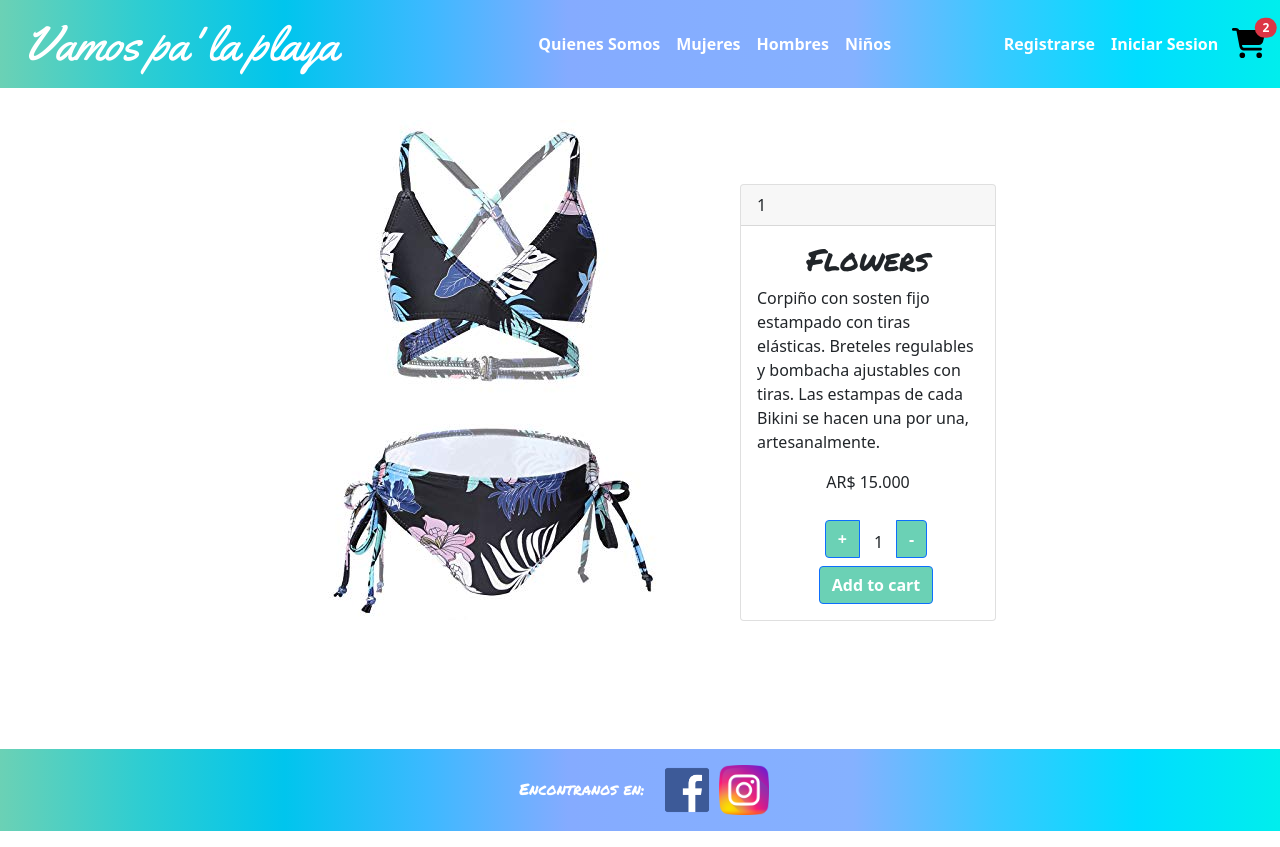
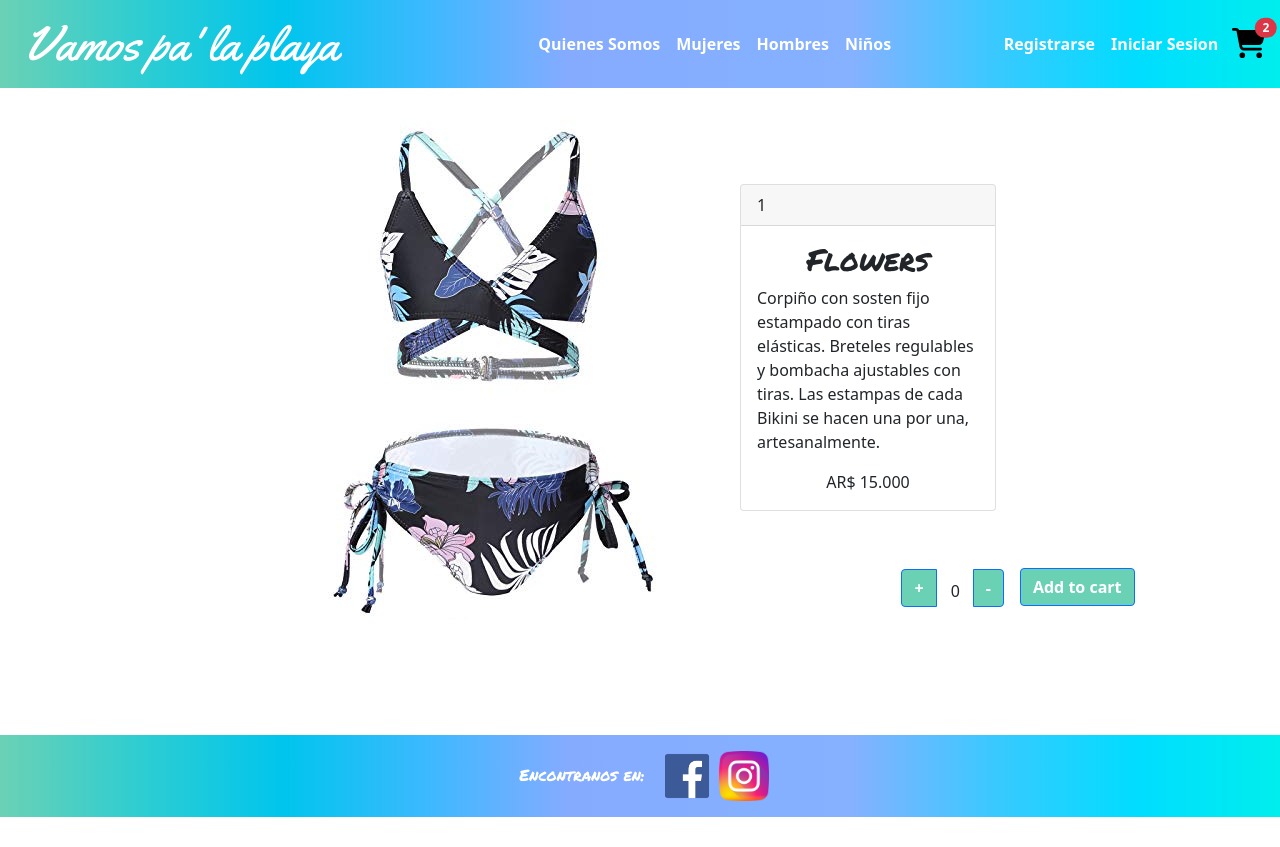
Before and after one commit to gabypizzutti/vamospalaplaya-pizzutti, a React (Create React App) app: page /item/1 in a window 1280 px wide. Built offline with nearby package versions, Linux system fonts and the light colour scheme.

Commit message:
se crea componente cart, componente checkout, y estilos

```diff
--- a/src/App.css
+++ b/src/App.css
@@ -90,7 +90,22 @@
 }
 /* fin */
 
+/* componente checkout */
+.btnCheckout{
+  margin-top: 3em;
+  background-color: #85b1ff ;
+  border: #6bd1b5;
+  color: white;
+  padding: 0.5em;
+  font-weight: 800 ;
+}
+/* fin */
+
 /* componente itemcount.js */
+.btnContador{
+  margin-top: 3em;
+}
+
 .contador{
   justify-content: center;
   align-items: center;
@@ -154,6 +169,14 @@
 }
 /* fin */
 
+/* componente Cart.js */
+.tituloCarrito{
+  margin-top: 3em;
+  margin-bottom: 3em;
+  margin-left: 3em;
+}
+
+
 /* componente item Detail */
 .modeloMalla{
   margin-left: 15em;
@@ -167,6 +190,13 @@
 
 .datosProd{
   padding-top: 6em;
+}
+/* fin */
+
+/* componente checkout */
+.btnCheckout{
+  margin-left: 18em;
+  margin-bottom: 3em;
 }
 /* fin */
 
--- /dev/null
+++ b/src/components/Cart.js
@@ -0,0 +1,9 @@
+import Checkout from "./Checkout";
+
+const Cart = () => {
+    return(
+        <h4 className="tituloCarrito">Estas en tu carrito de compras... 🛒 </h4>
+    )
+}
+
+export default Cart;
--- /dev/null
+++ b/src/components/Checkout.js
@@ -0,0 +1,9 @@
+import { Link } from "react-router-dom";
+
+const Checkout = () => {
+    return(
+       <Link to="/Cart"><button className="btnCheckout">Checkout</button></Link>
+    )
+}
+
+export default Checkout;
--- a/src/components/Item.js
+++ b/src/components/Item.js
@@ -2,8 +2,8 @@ import React from "react";
 import {Card } from 'react-bootstrap';
 import { Link } from "react-router-dom";
 
+export default function Item ({id, modelo, img}) {
 
-export default function Item ({id, modelo, img}) {
     return(
         <>
         <Card className="cards" id="cardInicio" style={{ width: '18rem' }}>
--- a/src/components/ItemCount.js
+++ b/src/components/ItemCount.js
@@ -22,7 +22,7 @@ const ItemCount = ({stock, initial, onAdd}) => {
     }
 
     return(
-        <Card.Text className="text-center">
+        <Card.Text className="btnContador text-center">
         <ButtonGroup className="contador" aria-label="Basic example">
             <Button id="operacion" onClick={add}>+</Button>
             <span className="numberStock">{count}</span>
--- a/src/components/ItemDetail.js
+++ b/src/components/ItemDetail.js
@@ -1,10 +1,16 @@
 import ItemCount from "./ItemCount";
 import {Card} from 'react-bootstrap';
+import Checkout from "./Checkout";
+import Item from "./Item";
+import { useState } from "react";
 
 const ItemDetail = ({item}) => {
 
+    const [itemCount, setCount] = useState (0);
+
     const onAdd = (productos) => {
         alert(`${productos} productos agregados a tu carrito`);
+        setCount(productos);
    }
 
     return (
@@ -18,13 +24,16 @@ const ItemDetail = ({item}) => {
                         <Card.Title id="title">{item.modelo}</Card.Title>
                         <Card.Text className="descripcionProd">{item.description}</Card.Text>
                         <Card.Text className="price">{item.price}</Card.Text>
-                    <ItemCount stock={item.stock} initial={1} onAdd={onAdd}/>
                         </Card.Body>
                     </Card>
+                    {
+                    itemCount === 0
+                    ? <ItemCount stock={item.stock} initial={itemCount} onAdd={onAdd}/>
+                    : <Checkout/>
+                    }
                 </div>
             </div>
             </>
-
     )
 }
 
--- a/src/pages/Home.js
+++ b/src/pages/Home.js
@@ -6,6 +6,7 @@ import ItemDetailContainer from '../components/ItemDetailContainer';
 import QuienesSomos from './QuienesSomos';
 import { BrowserRouter, Routes, Route } from 'react-router-dom';
 import Footer from '../components/Footer';
+import Cart from '../components/Cart';
 
 const Home =() => {
 
@@ -18,6 +19,7 @@ const Home =() => {
         <Route path="/QuienesSomos" element={<QuienesSomos/>}/>
         <Route path="/category/:idCategory" element={<ItemListContainer/>}/>
         <Route path="/item/:idItem" element={<ItemDetailContainer/>}/>
+        <Route path="/cart" element={<Cart/>}/>
       </Routes>
       <Footer/>
     </BrowserRouter>
```
Lines whose indentation alone changed are shown as unchanged.
